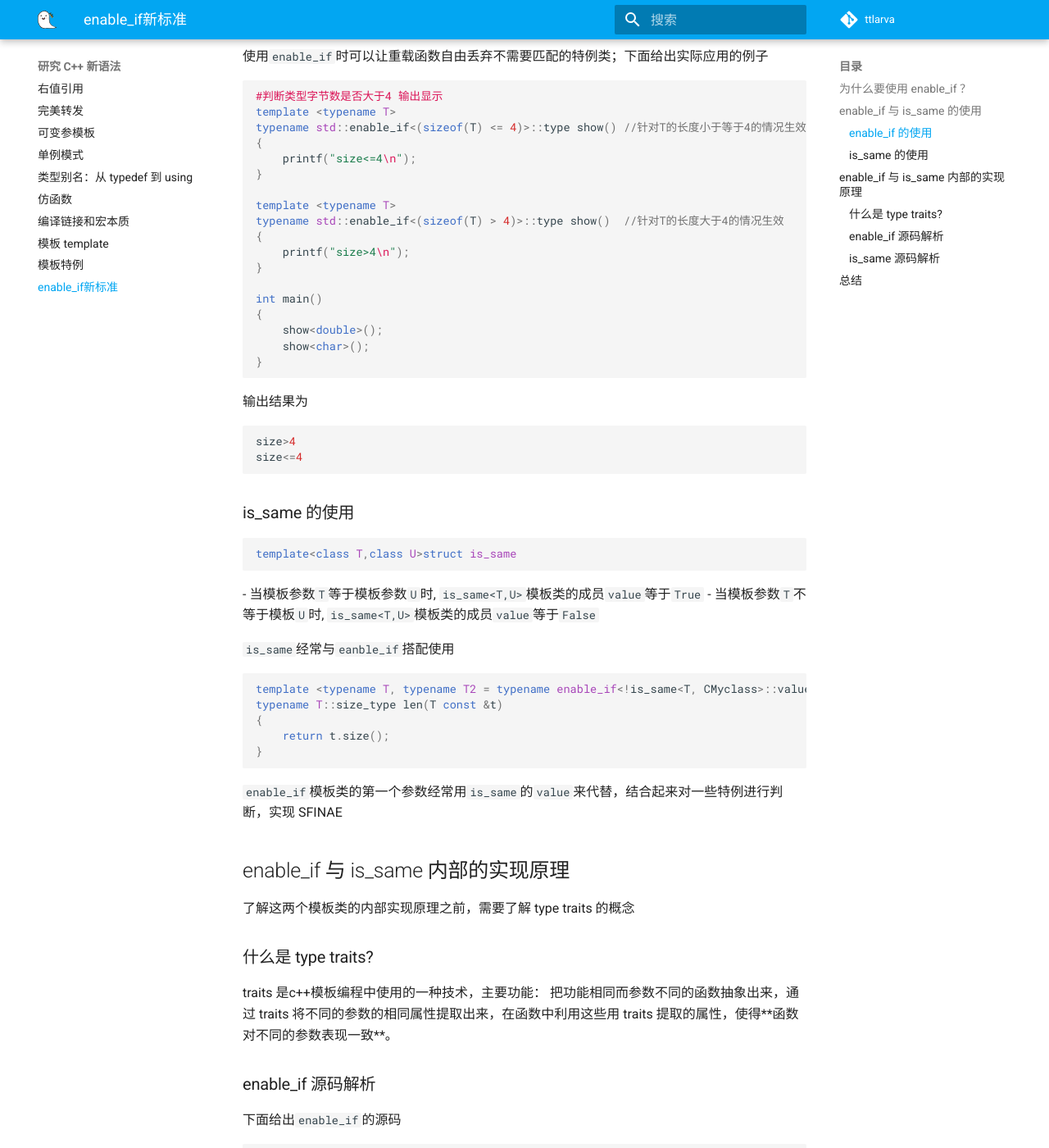
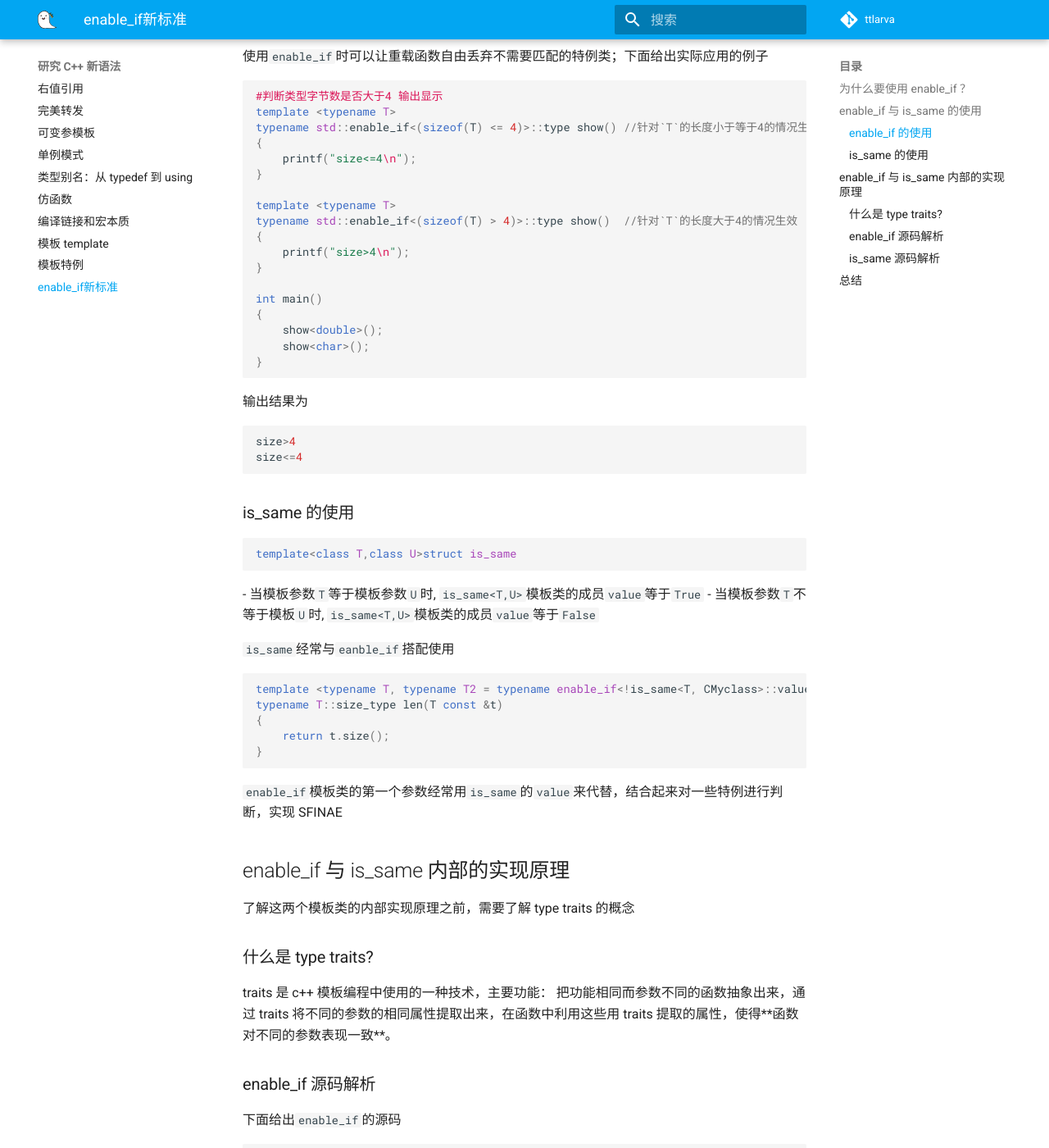
Before and after one commit to ttttLarva/Larva, an MkDocs documentation site: the page built from docs/learn_cpp/012_enable_if.md, in a window 1280 px wide and 1400 px high, scrolled down 2236 px. Shown: the whole window at 82% size. Built offline with MkDocs 1.6.1 and Material for MkDocs 9.7.7, drawn with Linux system fonts in a browser that asks for light colours; emoji names are drawn with the system emoji font; comment, search, counter and statistics services are not loaded; the version menu is left out; some of the changed text lies outside the part shown.

Commit message:
Modify 012_enable_if.md

````diff
--- a/docs/learn_cpp/012_enable_if.md
+++ b/docs/learn_cpp/012_enable_if.md
@@ -1,7 +1,7 @@
 # 新标准：enable_if
 :earth_asia: **Bilibili视频传送门：**[C++新标准012  enable_if](https://www.bilibili.com/video/BV1Tv4y1N73A?spm_id_from=333.999.0.0&vd_source=0184d13a7c21515c19c1cdb9230751c8) :earth_asia:
 
-[上一期视频](https://www.bilibili.com/video/BV1yr4y1t7qo?spm_id_from=333.999.0.0&vd_source=0184d13a7c21515c19c1cdb9230751c8)我们介绍了SFINAE原则，在此基础上，本篇文章将继续介绍了enable_if新标准，为后续深入学习模板元编程打下基础。
+[上一期视频](https://www.bilibili.com/video/BV1yr4y1t7qo?spm_id_from=333.999.0.0&vd_source=0184d13a7c21515c19c1cdb9230751c8)我们介绍了 SFINAE 原则，在此基础上，本篇文章将继续介绍了`enable_if` 新标准，为后续深入学习模板元编程打下基础。
 
 本文的结构如下：
 - 为什么要使用`enable_if`？
@@ -20,7 +20,7 @@
 };
 
 template <typename T>
-decltype(T().size(), typename T::size_type()) len(T const &t) //该函数可以避免匹配到CMyclass类
+decltype(T().size(), typename T::size_type()) len(T const &t) //该函数可以避免匹配到 CMyclass 类
 {
     return t.size();
 }
@@ -40,7 +40,7 @@
 
 为了实现 SFINAE ，同时降低程序的繁琐度，C++11 采用了具有通用性的`enable_if`新标准代替这种技巧 ；我们使用`enable_if`的形式重写该函数
 ```c++
-//enable_if的应用
+// `enable_if`的应用
 class CMyclass
 {
 public:
@@ -53,7 +53,7 @@
 //     return t.size();
 // }
 
-template <typename T, typename T2 = typename enable_if<!is_same<T, CMyclass>::value>::type> //enable_if形式
+template <typename T, typename T2 = typename enable_if<!is_same<T, CMyclass>::value>::type> //`enable_if`形式
 typename T::size_type len(T const &t)
 {
     return t.size();
@@ -82,21 +82,21 @@
 ```c++
 template<bool B,typename T=void>struct enable_if
 ```
-- 当传入的模板参数B为`True`的时候，`enable_if`模板类的`type`就等于`T`；如果不传入模板参数`T`，`type`也会默认为`void`
-- 当传入的模板参数B为`False`的时候，`enable_if`模板类就不再拥有`type`。
+- 当传入的模板参数`B`为`True`的时候，`enable_if`模板类的`type`就等于`T`；如果不传入模板参数`T`，`type`也会默认为`void`
+- 当传入的模板参数`B`为`False`的时候，`enable_if`模板类就不再拥有`type`。
 
 使用`enable_if`时可以让重载函数自由丢弃不需要匹配的特例类；下面给出实际应用的例子
 
 ```c++
 #判断类型字节数是否大于4 输出显示
 template <typename T>
-typename std::enable_if<(sizeof(T) <= 4)>::type show() //针对T的长度小于等于4的情况生效
+typename std::enable_if<(sizeof(T) <= 4)>::type show() //针对`T`的长度小于等于4的情况生效
 {
     printf("size<=4\n");
 }
 
 template <typename T>
-typename std::enable_if<(sizeof(T) > 4)>::type show()  //针对T的长度大于4的情况生效
+typename std::enable_if<(sizeof(T) > 4)>::type show()  //针对`T`的长度大于4的情况生效
 {
     printf("size>4\n");
 }
@@ -125,7 +125,7 @@
 
 `is_same`经常与`eanble_if`搭配使用
 ```c++
-template <typename T, typename T2 = typename enable_if<!is_same<T, CMyclass>::value>::type> //enable_if形式
+template <typename T, typename T2 = typename enable_if<!is_same<T, CMyclass>::value>::type> //`enable_if`形式
 typename T::size_type len(T const &t)
 {
     return t.size();
@@ -140,7 +140,7 @@
 了解这两个模板类的内部实现原理之前，需要了解 type traits 的概念
 
 ### 什么是  type traits?
- traits  是c++模板编程中使用的一种技术，主要功能：
+ traits  是 c++ 模板编程中使用的一种技术，主要功能：
  把功能相同而参数不同的函数抽象出来，通过  traits  将不同的参数的相同属性提取出来，在函数中利用这些用  traits  提取的属性，使得**函数对不同的参数表现一致**。
 
 ### enable_if 源码解析
````
